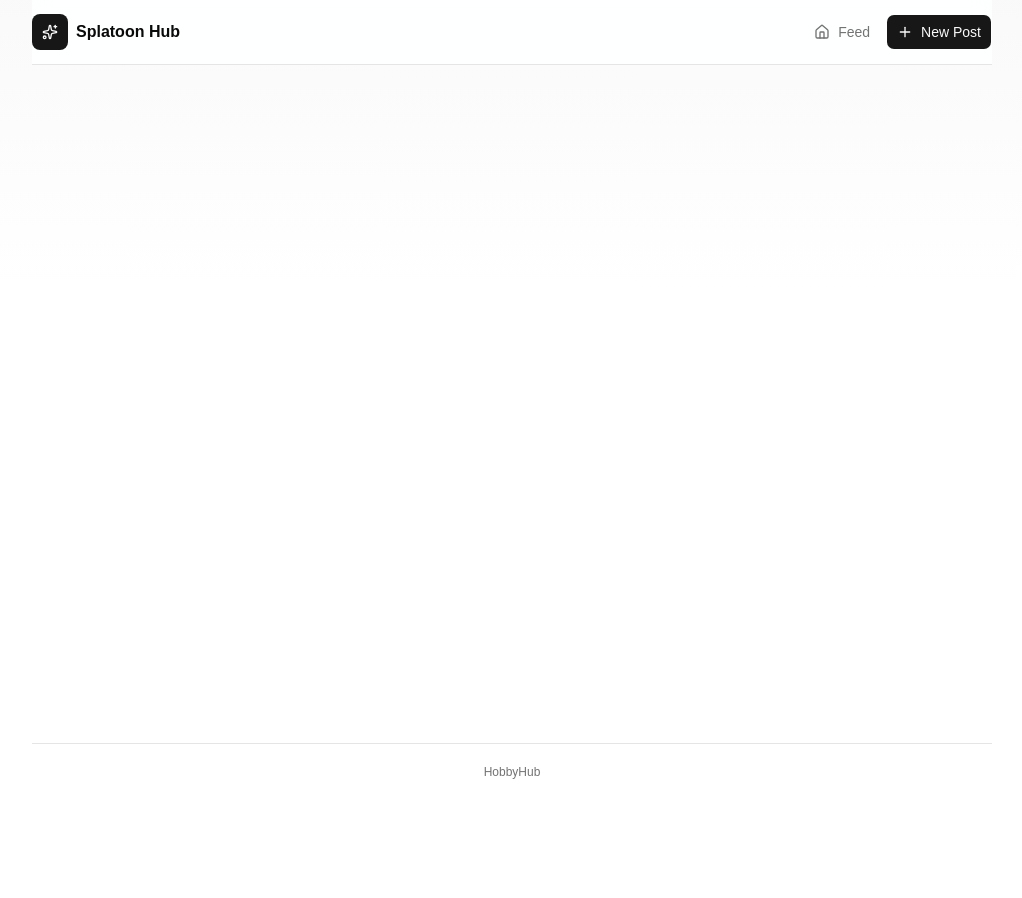
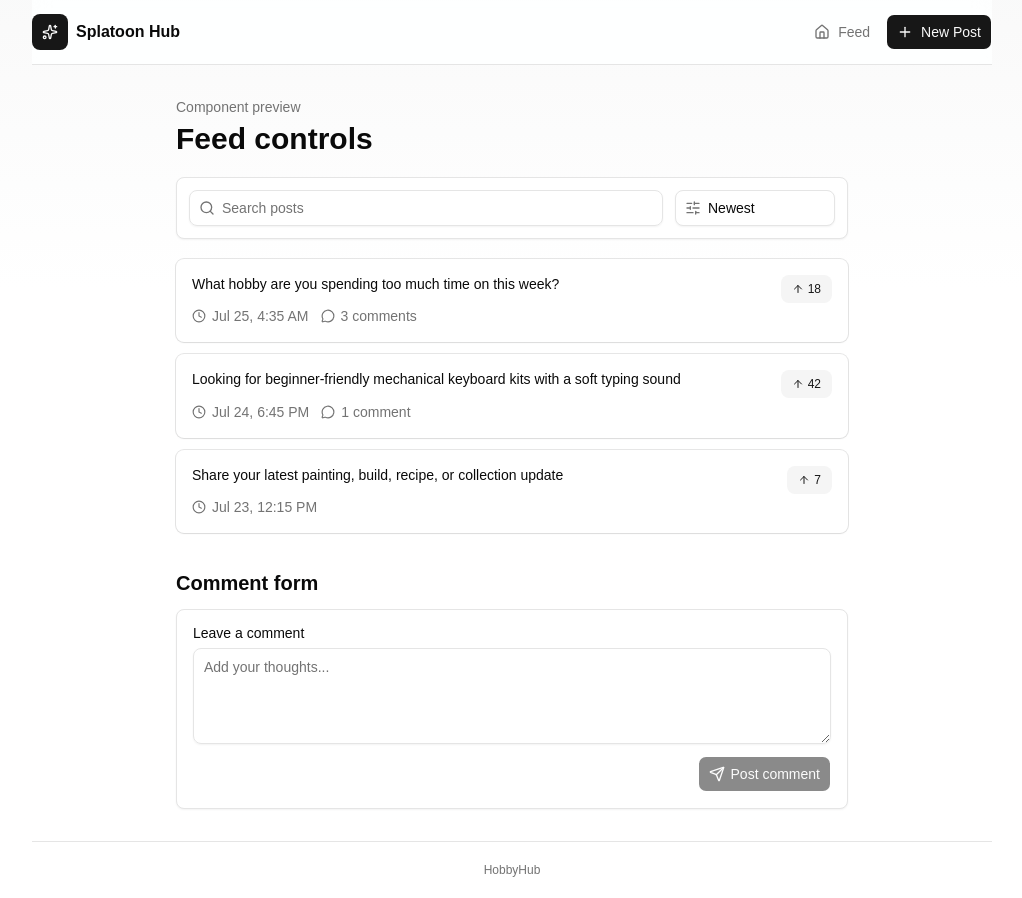
Before and after one commit to JohnasonY/Frontend-Master, a React (Vite) app in the folder CodePath/web102/FinalProject_HobbyHub/: page /test in a window 1280 px wide. Shown: the whole page, without its empty margins (128-1150 px from the left). Before the commit the page ends 800 px from the top, so only its background shows below. Built offline with nearby package versions, Linux system fonts and the light colour scheme.

Commit message:
comps: SortSearchBar and CommentForm

```diff
--- a/CodePath/web102/FinalProject_HobbyHub/src/App.jsx
+++ b/CodePath/web102/FinalProject_HobbyHub/src/App.jsx
@@ -5,6 +5,7 @@ import CreatePost from "./pages/CreatePost";
 import PostDetail from "./pages/PostDetail";
 import EditPost from "./pages/EditPost";
 import Layout from "./components/Layout";
+import Test from "./Test";
 
 function App() {
   return (
@@ -15,6 +16,7 @@ function App() {
           <Route path="/create" element={<CreatePost />} />
           <Route path="/posts/:id" element={<PostDetail />} />
           <Route path="/posts/:id/edit" element={<EditPost />} />
+          <Route path="/test" element={<Test />} />
         </Routes>
       </Layout>
     </BrowserRouter>
--- a/CodePath/web102/FinalProject_HobbyHub/src/Test.jsx
+++ b/CodePath/web102/FinalProject_HobbyHub/src/Test.jsx
@@ -1,19 +1,87 @@
-import { useEffect } from "react";
-import { getPosts } from "./services/posts";
+import { useMemo, useState } from "react";
+
+import CommentForm from "@/components/CommentForm";
+import PostCard from "@/components/PostCard";
+import SortSearchBar from "@/components/SortSearchBar";
+
+const samplePosts = [
+  {
+    id: "demo-1",
+    title: "What hobby are you spending too much time on this week?",
+    created_at: new Date().toISOString(),
+    upvotes: 18,
+    comments: [{ id: 1 }, { id: 2 }, { id: 3 }],
+  },
+  {
+    id: "demo-2",
+    title:
+      "Looking for beginner-friendly mechanical keyboard kits with a soft typing sound",
+    created_at: "2026-07-24T18:45:00.000Z",
+    upvotes_count: 42,
+    comments: [{ id: 1 }],
+  },
+  {
+    id: "demo-3",
+    title: "Share your latest painting, build, recipe, or collection update",
+    created_at: "2026-07-23T12:15:00.000Z",
+    upvotes: 7,
+  },
+];
 
 export default function Test() {
-  useEffect(() => {
-    const fetchPosts = async () => {
-      try {
-        const res = await getPosts();
-        console.log(res);
-      } catch (error) {
-        console.error("Failed to fetch posts:", error);
-      }
-    };
+  const [searchQuery, setSearchQuery] = useState("");
+  const [sortBy, setSortBy] = useState("newest");
+  const [latestComment, setLatestComment] = useState("");
 
-    fetchPosts();
-  }, []);
+  const visiblePosts = useMemo(() => {
+    const normalizedQuery = searchQuery.trim().toLowerCase();
 
-  return <div></div>;
+    return samplePosts
+      .filter((post) => post.title.toLowerCase().includes(normalizedQuery))
+      .sort((firstPost, secondPost) => {
+        if (sortBy === "upvotes") {
+          const firstUpvotes = firstPost.upvotes ?? firstPost.upvotes_count ?? 0;
+          const secondUpvotes =
+            secondPost.upvotes ?? secondPost.upvotes_count ?? 0;
+
+          return secondUpvotes - firstUpvotes;
+        }
+
+        return new Date(secondPost.created_at) - new Date(firstPost.created_at);
+      });
+  }, [searchQuery, sortBy]);
+
+  return (
+    <section className="mx-auto max-w-2xl space-y-5">
+      <div className="space-y-1">
+        <p className="text-sm font-medium text-muted-foreground">
+          Component preview
+        </p>
+        <h1 className="text-3xl font-semibold tracking-normal">Feed controls</h1>
+      </div>
+
+      <SortSearchBar
+        searchQuery={searchQuery}
+        onSearchChange={setSearchQuery}
+        sortBy={sortBy}
+        onSortChange={setSortBy}
+      />
+
+      <div className="space-y-3">
+        {visiblePosts.map((post) => (
+          <PostCard key={post.id} post={post} />
+        ))}
+      </div>
+
+      <div className="space-y-3 pt-4">
+        <h2 className="text-xl font-semibold tracking-normal">Comment form</h2>
+        <CommentForm onSubmit={setLatestComment} />
+        {latestComment && (
+          <p className="rounded-md bg-muted p-3 text-sm text-muted-foreground">
+            Last submitted: {latestComment}
+          </p>
+        )}
+      </div>
+    </section>
+  );
 }
--- a/CodePath/web102/FinalProject_HobbyHub/src/components/CommentForm/index.jsx
+++ b/CodePath/web102/FinalProject_HobbyHub/src/components/CommentForm/index.jsx
@@ -0,0 +1,52 @@
+import { useState } from "react";
+import { SendIcon } from "lucide-react";
+
+import { Button } from "@/components/ui/button";
+import { Label } from "@/components/ui/label";
+import { Textarea } from "@/components/ui/textarea";
+import { cn } from "@/lib/utils";
+
+export default function CommentForm({
+  onSubmit,
+  isSubmitting = false,
+  placeholder = "Add your thoughts...",
+  className,
+}) {
+  const [comment, setComment] = useState("");
+  const trimmedComment = comment.trim();
+
+  function handleSubmit(event) {
+    event.preventDefault();
+
+    if (!trimmedComment || isSubmitting) return;
+
+    onSubmit?.(trimmedComment);
+    setComment("");
+  }
+
+  return (
+    <form
+      onSubmit={handleSubmit}
+      className={cn("space-y-3 rounded-md border bg-card p-4 shadow-xs", className)}
+    >
+      <div className="space-y-2">
+        <Label htmlFor="comment">Leave a comment</Label>
+        <Textarea
+          id="comment"
+          value={comment}
+          onChange={(event) => setComment(event.target.value)}
+          placeholder={placeholder}
+          className="min-h-24 resize-y"
+          disabled={isSubmitting}
+        />
+      </div>
+
+      <div className="flex justify-end">
+        <Button type="submit" disabled={!trimmedComment || isSubmitting}>
+          <SendIcon className="size-4" aria-hidden="true" />
+          {isSubmitting ? "Posting..." : "Post comment"}
+        </Button>
+      </div>
+    </form>
+  );
+}
--- a/CodePath/web102/FinalProject_HobbyHub/src/components/SortSearchBar/index.jsx
+++ b/CodePath/web102/FinalProject_HobbyHub/src/components/SortSearchBar/index.jsx
@@ -0,0 +1,77 @@
+import { SearchIcon, SlidersHorizontalIcon, XIcon } from "lucide-react";
+
+import { Button } from "@/components/ui/button";
+import { Input } from "@/components/ui/input";
+import { cn } from "@/lib/utils";
+
+const sortOptions = [
+  { value: "newest", label: "Newest" },
+  { value: "upvotes", label: "Top" },
+];
+
+export default function SortSearchBar({
+  searchQuery,
+  onSearchChange,
+  sortBy,
+  onSortChange,
+  className,
+}) {
+  const hasSearch = searchQuery.trim().length > 0;
+
+  return (
+    <div
+      className={cn(
+        "flex flex-col gap-3 rounded-md border bg-card p-3 shadow-xs sm:flex-row sm:items-center",
+        className
+      )}
+    >
+      <label className="relative min-w-0 flex-1">
+        <span className="sr-only">Search posts</span>
+        <SearchIcon
+          className="pointer-events-none absolute left-2.5 top-1/2 size-4 -translate-y-1/2 text-muted-foreground"
+          aria-hidden="true"
+        />
+        <Input
+          value={searchQuery}
+          onChange={(event) => onSearchChange(event.target.value)}
+          placeholder="Search posts"
+          className="pr-9 pl-8"
+        />
+        {hasSearch && (
+          <Button
+            type="button"
+            variant="ghost"
+            size="icon-xs"
+            className="absolute right-1.5 top-1/2 -translate-y-1/2"
+            onClick={() => onSearchChange("")}
+            aria-label="Clear search"
+          >
+            <XIcon className="size-3.5" aria-hidden="true" />
+          </Button>
+        )}
+      </label>
+
+      <label className="relative sm:w-40">
+        <span className="sr-only">Sort posts</span>
+        <SlidersHorizontalIcon
+          className="pointer-events-none absolute left-2.5 top-1/2 size-4 -translate-y-1/2 text-muted-foreground"
+          aria-hidden="true"
+        />
+        <select
+          value={sortBy}
+          onChange={(event) => onSortChange(event.target.value)}
+          className={cn(
+            "h-9 w-full appearance-none rounded-md border border-input bg-background px-8 py-1 text-sm shadow-xs outline-none transition-[color,box-shadow]",
+            "focus-visible:border-ring focus-visible:ring-3 focus-visible:ring-ring/50"
+          )}
+        >
+          {sortOptions.map((option) => (
+            <option key={option.value} value={option.value}>
+              {option.label}
+            </option>
+          ))}
+        </select>
+      </label>
+    </div>
+  );
+}
```
